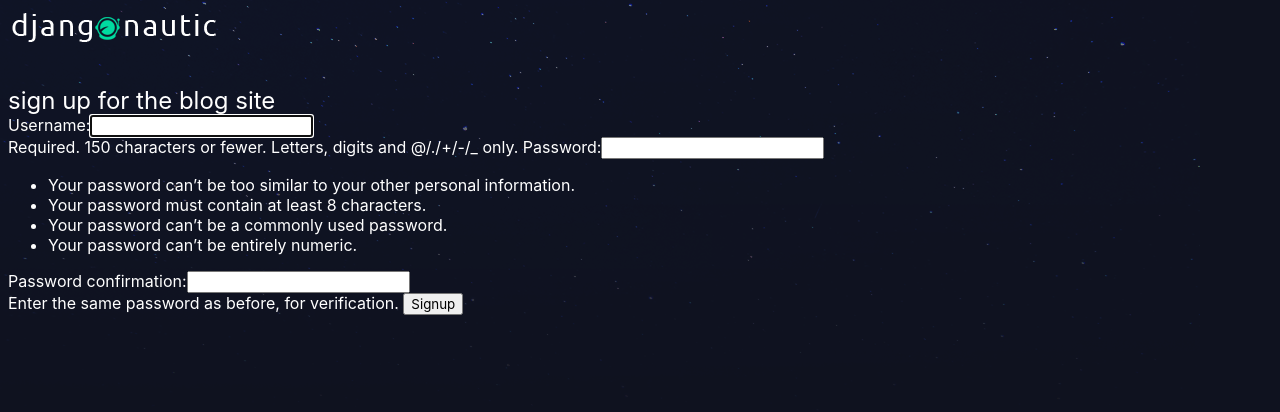
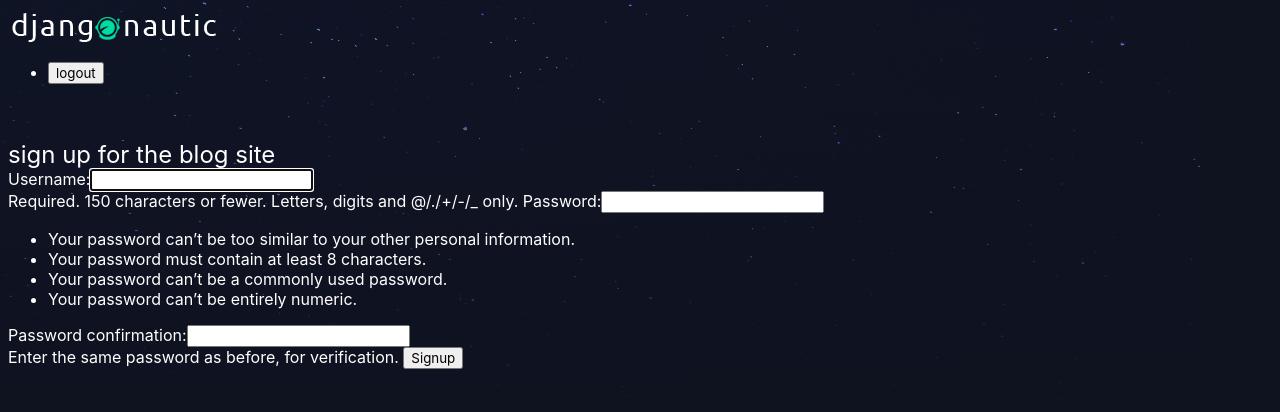
Before and after one commit to kamil-alekber/django-site-example, a Django app: page /accounts/signup/ in a window 1280 px wide. Shown: the top 412 px of the page. Run offline with Django 3.2, Linux system fonts and the light colour scheme.

Commit message:
feat: logout users

```diff
--- a/accounts/urls.py
+++ b/accounts/urls.py
@@ -6,4 +6,5 @@ app_name = "accounts"
 urlpatterns = [
     path('signup/', views.signup_view, name="signup"),
     path('login/', views.login_view, name="login"),
+    path('logout/', views.logout_view, name="logout"),
 ]
--- a/accounts/views.py
+++ b/accounts/views.py
@@ -1,6 +1,6 @@
 from django.shortcuts import render, redirect
 from django.contrib.auth.forms import UserCreationForm, AuthenticationForm
-from django.contrib.auth import login
+from django.contrib.auth import login, logout
 # from .models import Article
 
 
@@ -30,3 +30,9 @@ def login_view(request):
     else:
         form = AuthenticationForm()
     return render(request, 'accounts/login.html', {'form': form})
+
+
+def logout_view(request):
+    if request.method == 'POST':
+        logout(request)
+        return redirect('articles:article_list')
--- a/mysite/templates/base_layout.html
+++ b/mysite/templates/base_layout.html
@@ -15,6 +15,20 @@
           ><img src="{% static 'logo.png'%}" alt="logo"
         /></a>
       </h1>
+      <nav>
+        <ul>
+          <li>
+            <form
+              method="POST"
+              class="logout-link"
+              action="{% url 'accounts:logout'%}"
+            >
+              {% csrf_token %}
+              <button type="submit">logout</button>
+            </form>
+          </li>
+        </ul>
+      </nav>
       <br />
       <br />
       {% block content%} {% endblock%}
```
Also changed, not shown: db.sqlite3.
